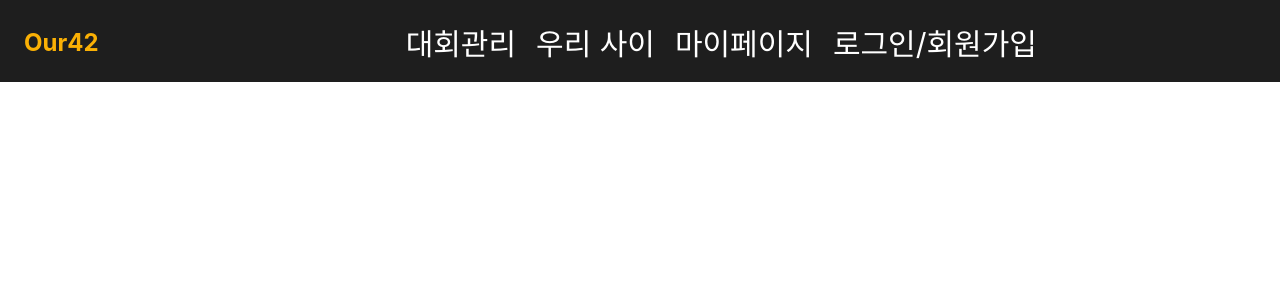
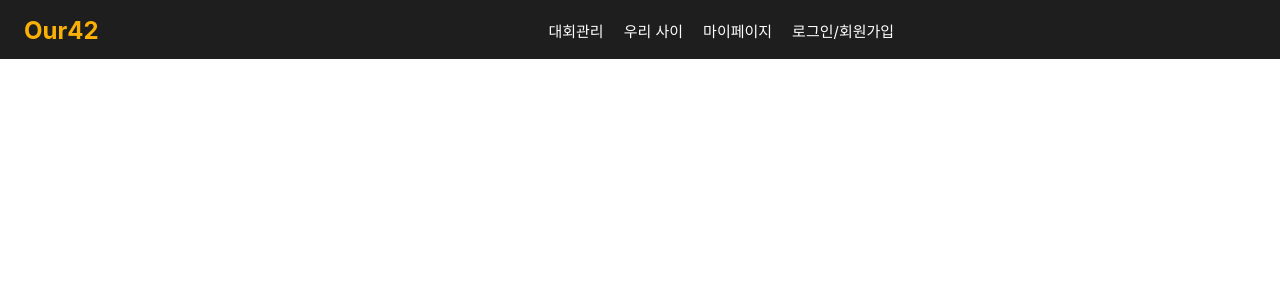
Before and after one commit to DGU-CCED/Between-us-Client, a React (Create React App) app: page / in a window 1280 px wide. Shown: the top 300 px of the page. Built offline with nearby package versions, Linux system fonts and the light colour scheme.

Commit message:
버그 수정 및 폰트 수정

```diff
--- a/package.json
+++ b/package.json
@@ -11,7 +11,7 @@
     "react-dom": "^18.2.0",
     "react-icons": "^4.6.0",
     "react-router-dom": "^6.4.3",
-    "react-scripts": "5.0.1",
+    "react-scripts": "^2.1.3",
     "reactstrap": "^9.1.5",
     "styled-components": "^5.3.6",
     "web-vitals": "^2.1.4",
--- a/src/components/header/Header.js
+++ b/src/components/header/Header.js
@@ -1,8 +1,9 @@
-import { useState } from "react";
-import { Link } from "react-router-dom";
-import styled from "styled-components";
-import {Button} from "reactstrap";
-import {FaBars} from "react-icons/fa";
+import { useState } from 'react';
+import { Link } from 'react-router-dom';
+import styled from 'styled-components';
+import { Button } from 'reactstrap';
+import { FaBars } from 'react-icons/fa';
+import React from 'react';
 
 const StyledHeader = styled.header`
   background-color: #1e1e1e;
@@ -23,7 +24,7 @@ const StyledHeader = styled.header`
   .menuToggleBtn {
     display: none;
     color: white;
-    font-size: 24px;
+    font-size: 12px;
     position: absolute;
     right: 20px;
     top: 15px;
@@ -55,10 +56,10 @@ const NavManu = styled.ul`
     color: white;
     display: block;
     padding: 10px 10px;
-    font-size: 30px;
+    font-size: 15px;
   }
   @media screen and (max-width: 768px) {
-    display: ${(props) => (props.isToggleOpen ? "block" : "none")};
+    display: ${(props) => (props.isToggleOpen ? 'block' : 'none')};
     flex-direction: column;
     align-items: center;
     width: 100%;
@@ -76,34 +77,40 @@ const Header = () => {
     <>
       <StyledHeader>
         <div className="nav_logo">
-          <Link to={"/"} className="nav-logo-link">
+          <Link to={'/'} className="nav-logo-link">
             Our42
           </Link>
         </div>
 
         <NavManu isToggleOpen={isToggleOpen}>
           <li>
-            <Link to={"/management"} className="nav-menu-list">
+            <Link to={'/management'} className="nav-menu-list">
               대회관리
             </Link>
           </li>
           <li>
-            <Link to={"/home"} className="nav-menu-list">
+            <Link to={'/home'} className="nav-menu-list">
               우리 사이
             </Link>
           </li>
           <li>
-            <Link to={"/mypage"} className="nav-menu-list">
+            <Link to={'/mypage'} className="nav-menu-list">
               마이페이지
             </Link>
           </li>
           <li>
-            <Link to={"/login"} className="nav-menu-list">
+            <Link to={'/login'} className="nav-menu-list">
               로그인/회원가입
             </Link>
           </li>
         </NavManu>
-        <FaBars buttonStyle='btn--outline' className="menuToggleBtn" onClick={handleToggleOpen}>Menu</FaBars>
+        <FaBars
+          buttonStyle="btn--outline"
+          className="menuToggleBtn"
+          onClick={handleToggleOpen}
+        >
+          Menu
+        </FaBars>
       </StyledHeader>
     </>
   );
```
Also changed, not shown: 1 other file (tests, documents, lock files or other folders).
